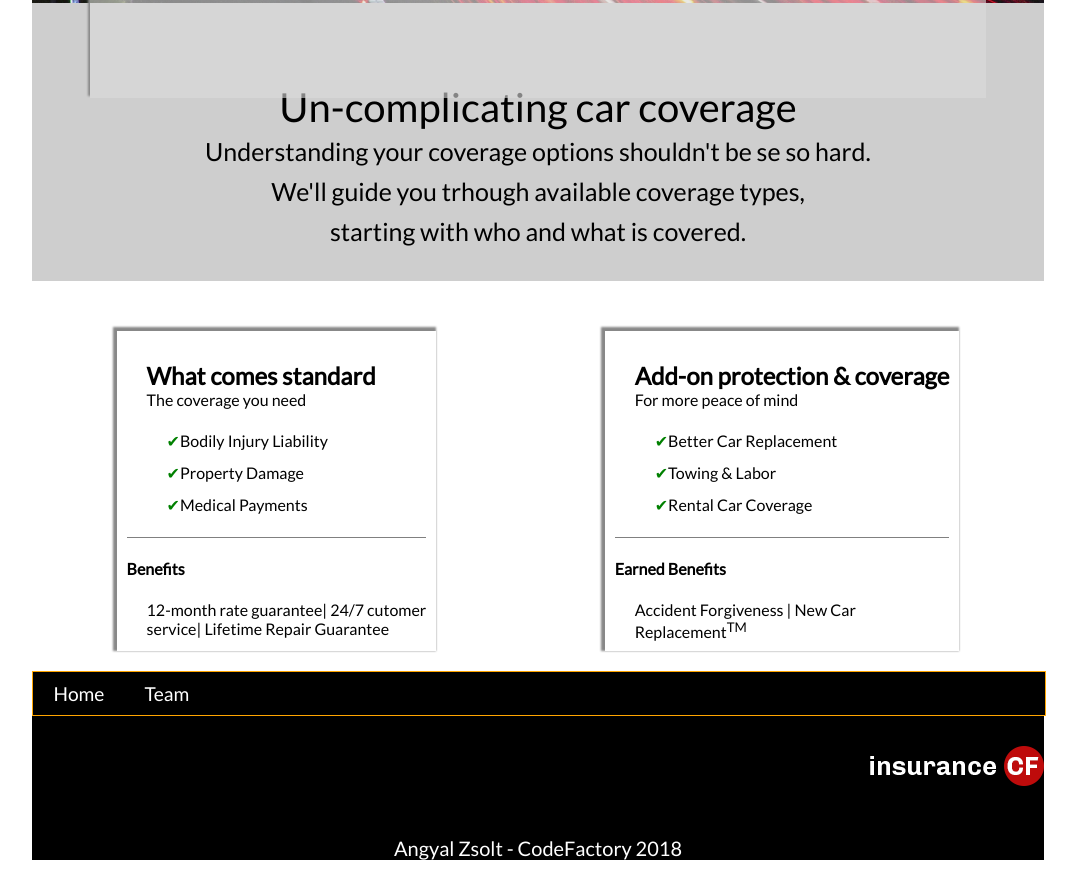
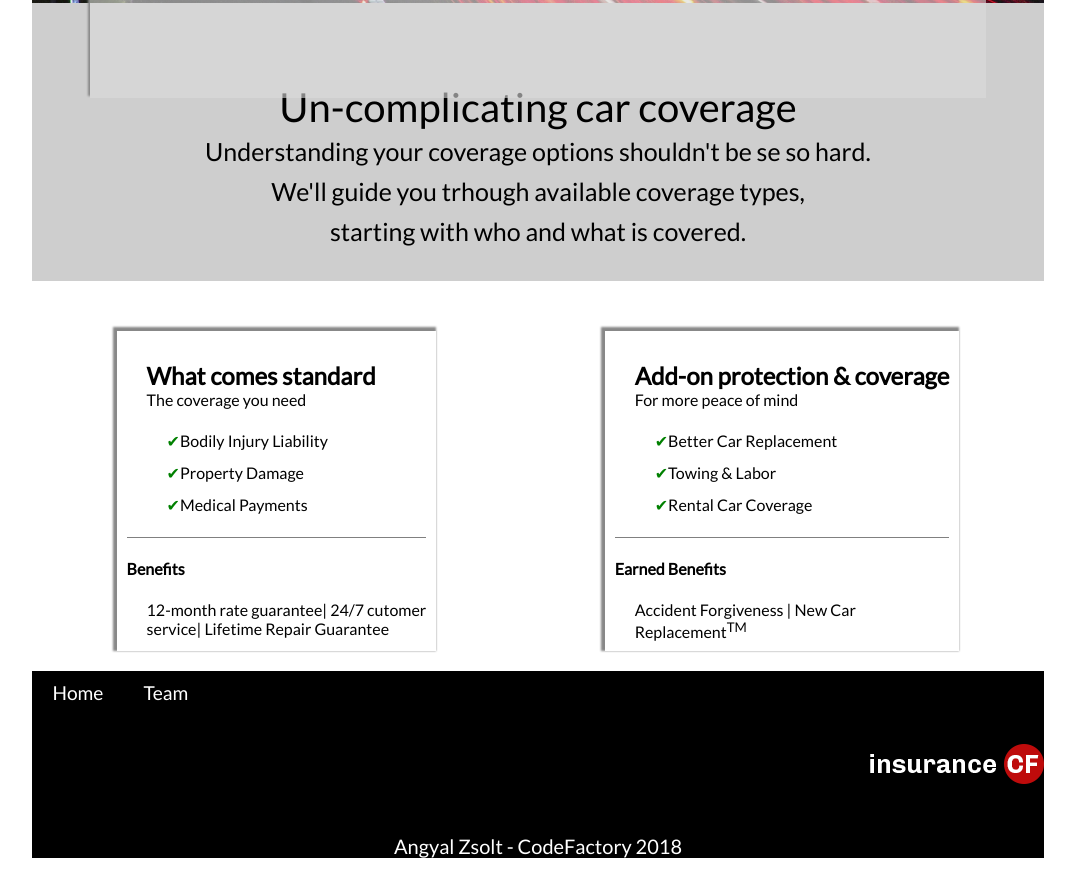
Before and after one commit to angyalzsolt/-FSWD50-AngyalZsolt-CodeReview-03, a plain HTML site: page index.html in a window 1280 px wide. Shown: the part 1002-1882 px from the top of the page, without its empty margins (102-1179 px from the left). Drawn offline with Linux system fonts and the light colour scheme.

Commit message:
delete orange line in footer

```diff
--- a/style.sass
+++ b/style.sass
@@ -169,7 +169,6 @@
 .lownavbar
 	width: 100%
 	background-color: black
-	border: 1px solid orange
 
 .lownavbar nav
 	max-width: 100%
```
Also changed, not shown: style.css, 1 other file.
